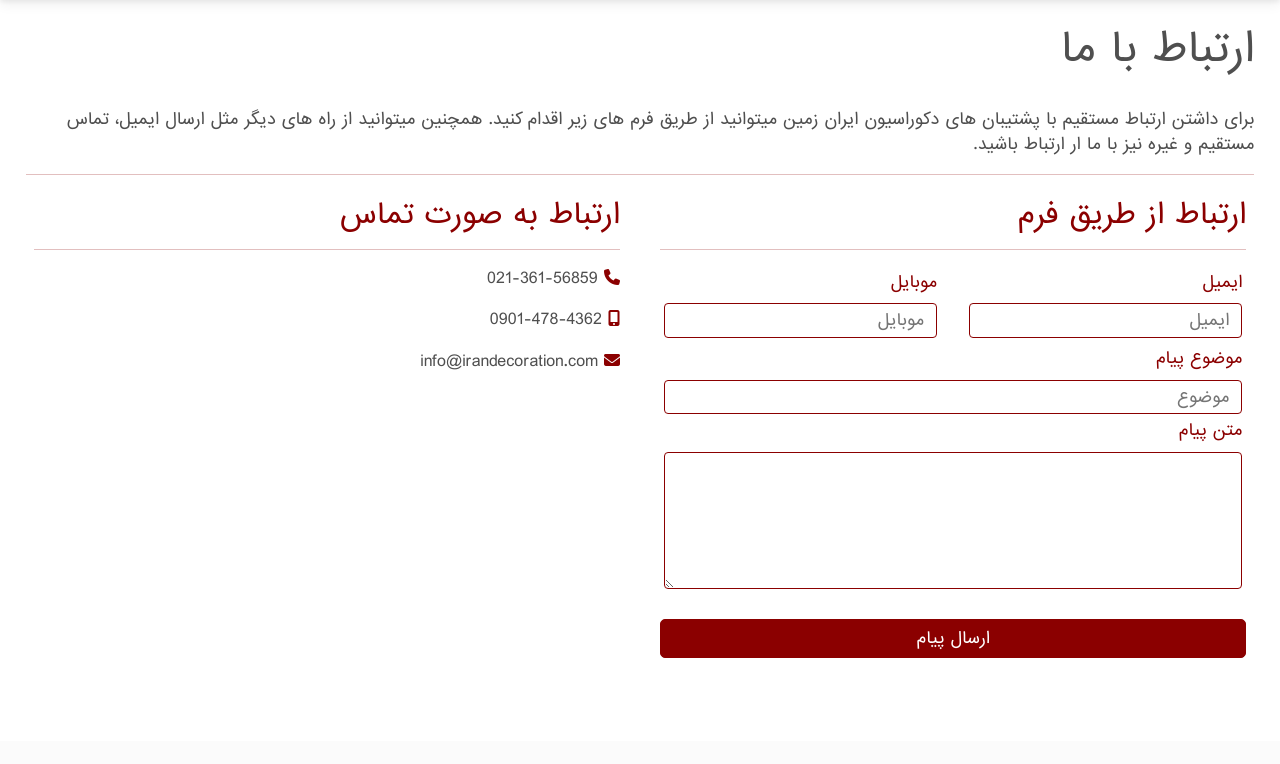
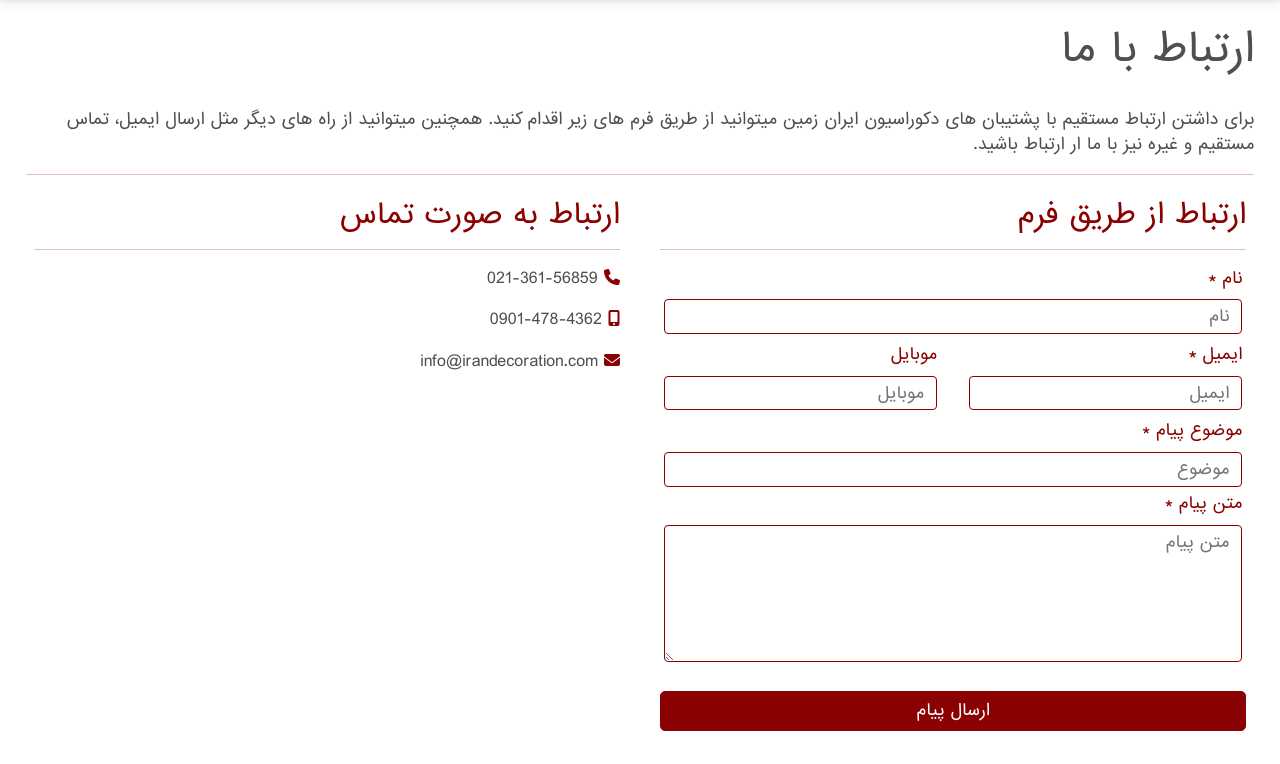
Before and after one commit to BlackIQ/IranDecoration-Platform, a PHP site: page /fardin/pages/contact.php in a window 1280 px wide. Shown: the part 59-823 px from the top of the page. Before the commit the page ends 717 px from the top, so only its background shows below. Run offline with PHP 8.4, Linux system fonts and the light colour scheme; the visitor is signed in with stand-in values (Sample User, id 1); some libraries are stand-ins or nearby versions.

Commit message:
Add name field

```diff
--- a/pages/contact.php
+++ b/pages/contact.php
@@ -67,12 +67,17 @@ $session_status = $_SESSION['status'];
                 <h3 class="text-red">ارتباط از طریق فرم</h3>
                 <hr class="text-red">
                 <form action="contact.php" method="post" autocomplete="off">
+                    <div class="m-1">
+                        <label for="name" class="form-label text-red">نام *</label>
+                        <input id="name" name="name" type="text" class="form-control border-red"
+                               placeholder="نام" required>
+                    </div>
                     <div class="row">
                         <div class="col-md-6">
                             <div class="m-1">
-                                <label for="mail" class="form-label text-red">ایمیل</label>
+                                <label for="mail" class="form-label text-red">ایمیل *</label>
                                 <input id="mail" name="mail" type="email" class="form-control border-red"
-                                       placeholder="ایمیل">
+                                       placeholder="ایمیل" required>
                             </div>
                         </div>
                         <div class="col-md-6">
@@ -84,16 +89,16 @@ $session_status = $_SESSION['status'];
                         </div>
                     </div>
                     <div class="m-1">
-                        <label for="subject" class="form-label text-red">موضوع پیام</label>
+                        <label for="subject" class="form-label text-red">موضوع پیام *</label>
                         <input id="subject" name="subject" type="text" class="form-control border-red"
-                               placeholder="موضوع">
+                               placeholder="موضوع" required>
                     </div>
                     <div class="m-1">
-                        <label for="text" class="form-label text-red">متن پیام</label>
-                        <textarea name="text" rows="5" id="text" class="form-control border-red"></textarea>
+                        <label for="text" class="form-label text-red">متن پیام *</label>
+                        <textarea name="text" rows="5" id="text" class="form-control border-red" placeholder="متن پیام" required></textarea>
                     </div>
                     <br>
-                    <button name="login" class="wbtn btn-red" type="submit">ارسال پیام</button>
+                    <button name="sendmessage" class="wbtn btn-red" type="submit">ارسال پیام</button>
                 </form>
             </div>
         </div>
```
